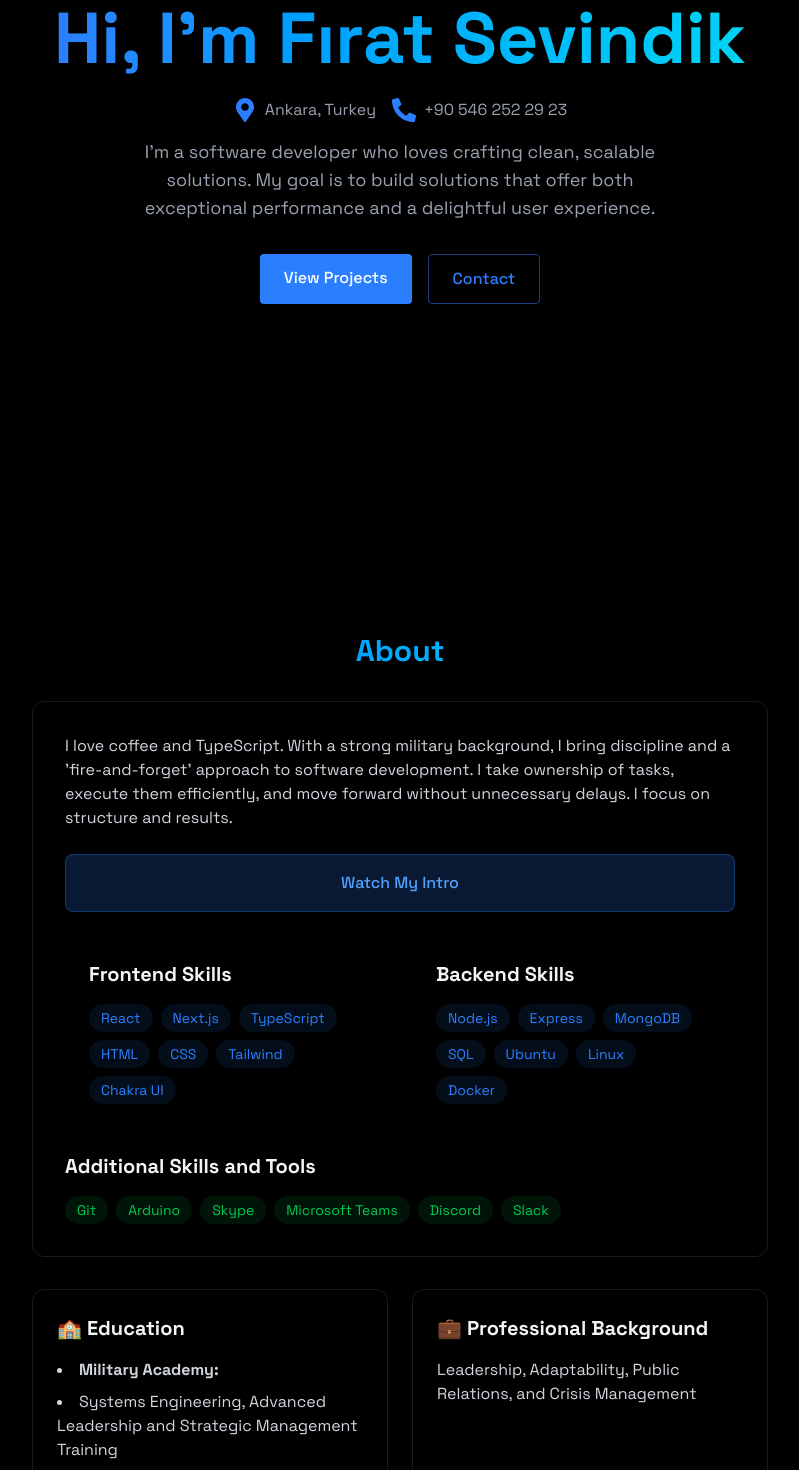
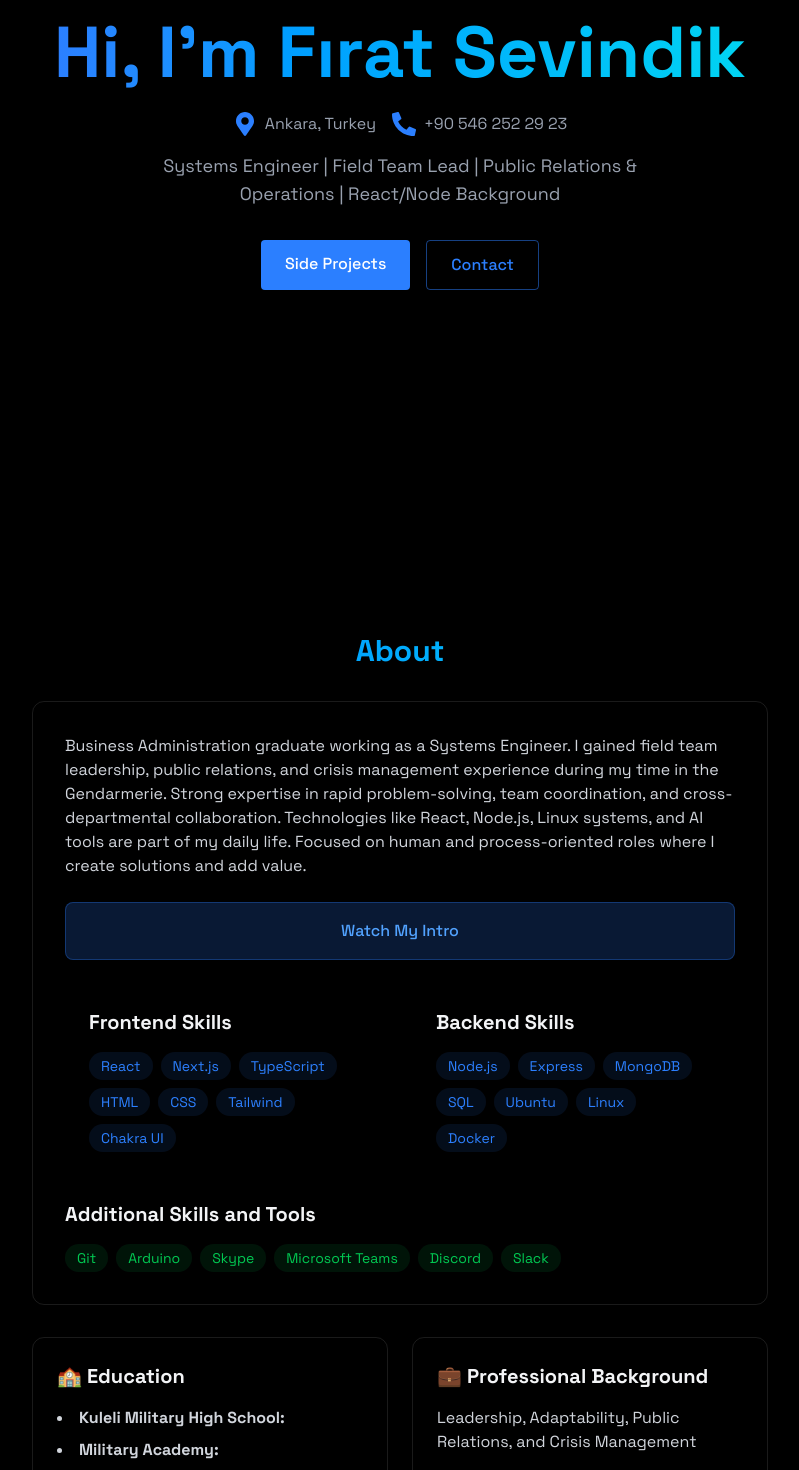
Before and after one commit to fsevindik/portfoliopage, a React (Vite) app: page / in a window 1280 px wide. Shown: the part 280-1750 px from the top of the page, without its empty margins (240-1039 px from the left). Built offline with nearby package versions, Linux system fonts and the light colour scheme; no server answers.

Commit message:
expand portfolio

```diff
--- a/src/components/Footer.jsx
+++ b/src/components/Footer.jsx
@@ -42,6 +42,13 @@ export const Footer = () => {
                             <FaInstagram className="w-6 h-6" />
                         </a>
                     </div>
+
+                    <div className="text-center mb-4">
+                        <p className="text-gray-500 text-sm">
+                            {t("career_note")}
+                        </p>
+                    </div>
+
                     <p className="italic text-sm text-white/70 font-light mb-4">
                         {t("footer_quote")}
                     </p>
--- a/src/components/sections/About.jsx
+++ b/src/components/sections/About.jsx
@@ -113,6 +113,11 @@ export const About = () => {
             <div className="p-6 rounded-xl border-white/10 border hover:-translate-y-1 transition-all">
               <h3 className="text-xl font-bold mb-4">{t("education")}</h3>
               <ul className="list-disc list-inside text-gray-300 space-y-2">
+                   <li>
+                  <strong>
+                    {t("education_highschool")}:
+                  </strong>
+                </li>
                 <li>
                   <strong>
                     {t("education_university")}:
--- a/src/locales/en/translation.json
+++ b/src/locales/en/translation.json
@@ -1,4 +1,5 @@
 {
+
     "greeting": "Hi, I'm Fırat Sevindik",
     "contact_title": "Contact Me",
     "name_placeholder": "Your Name",
@@ -11,13 +12,14 @@
     "view_cv": "View CV",
 
     "about_title": "About",
-    "about_description": "I love coffee and TypeScript. With a strong military background, I bring discipline and a 'fire-and-forget' approach to software development. I take ownership of tasks, execute them efficiently, and move forward without unnecessary delays. I focus on structure and results.",
+    "about_description": "Business Administration graduate working as a Systems Engineer. I gained field team leadership, public relations, and crisis management experience during my time in the Gendarmerie. Strong expertise in rapid problem-solving, team coordination, and cross-departmental collaboration. Technologies like React, Node.js, Linux systems, and AI tools are part of my daily life. Focused on human and process-oriented roles where I create solutions and add value.",
     "frontend_skills": "Frontend Skills",
     "backend_skills": "Backend Skills",
     "additional_skills": "Additional Skills and Tools",
     "education": "🏫 Education",
+    "education_highschool": "Kuleli Military High School",
     "education_university": "Military Academy",
-    "education_description": "Systems Engineering, Advanced Leadership and Strategic Management Training",
+    "education_description": "Systems Engineering, Advanced Leadership and Strategic Management Training, Public Relations",
     "professional_background": "💼 Professional Background",
     "background_abilities": "Leadership, Adaptability, Public Relations, and Crisis Management",
 
@@ -25,9 +27,10 @@
     "view_project": "View Project →",
 
     "home_greeting": "Home",
-    "home_description": "I'm a software developer who loves crafting clean, scalable solutions. My goal is to build solutions that offer both exceptional performance and a delightful user experience.",
-    "view_projects": "View Projects",
+    "home_description": "Systems Engineer | Field Team Lead | Public Relations & Operations | React/Node Background",
+    "view_projects": "Side Projects",
     "contact_me": "Contact",
+    "career_note": "💼 Offers from ~$1500 net/month (with health insurance) will be considered.",
 
     "footer_quote": "What I have done guarantees what I will do.",
     "footer_rights": "© {{year}} FIRAT SEVINDIK All rights reserved.",
@@ -40,9 +43,8 @@
     "project_3_title": "E-Commerce Web App",
     "project_3_description": "A full-stack (MERN) e-commerce app with modern UI, developed using Next.js, featuring user authentication and a customizable product inventory.",
     "project_4_title": "Filmolog: My Personal Movie Journal",
-    "project_4_description": "Hey! This is my movie review site that I built while learning web development. I'm a huge movie fan, so I thought, why not create something fun? Using the MERN stack, I packed it with cool features like user profiles and live comments. It's been amazing to put everything I've learned into practice — and I'm still learning new things to add! The best part is seeing movie lovers chat about their favorite films. Want to see how I built it? Just click the image to check out my code!" ,
+    "project_4_description": "Hey! This is my movie review site that I built while learning web development. I'm a huge movie fan, so I thought, why not create something fun? Using the MERN stack, I packed it with cool features like user profiles and live comments. It's been amazing to put everything I've learned into practice — and I'm still learning new things to add! The best part is seeing movie lovers chat about their favorite films. Want to see how I built it? Just click the image to check out my code!",
 
     "watch_intro_video": "Watch My Intro",
     "close_video": "Close video"
-
-  }
+}
--- a/src/locales/tr/translation.json
+++ b/src/locales/tr/translation.json
@@ -1,4 +1,5 @@
 {
+
     "greeting": "Merhaba, ben Fırat Sevindik",
     "contact_title": "İletişim",
     "name_placeholder": "Adınız",
@@ -11,13 +12,14 @@
     "view_cv": "Özgeçmişi Görüntüle",
 
     "about_title": "Hakkımda",
-    "about_description": "Kahve benden sorulur ve TypeScript'le aram iyidir. Güçlü bir askeri geçmişe sahip olarak, yazılım dünyasına disiplin ve 'at unut' yaklaşımını getiriyorum. Görevleri sahipleniyor, gereksiz gecikmeler olmadan ilerliyorum. Yapı ve sonuç odaklı tasarlıyorum.",
+    "about_description": "İşletme mezunu sistem mühendisiyim. Jandarma teşkilatında saha ekip liderliği, halkla ilişkiler ve kriz yönetimi deneyimi kazandım. Zorluklar karşısında hızlı çözüm üretme, ekip koordinasyonu ve farklı birimlerle eşgüdümlü çalışma konularında güçlü tecrübeye sahibim. React, Node.js, Linux sistemleri ve AI araçları gibi teknolojiler hayatımın bir parçası. İnsan ve süreç odaklı rollerde değer katmaya odaklıyım.",
     "frontend_skills": "Ön Yüz Becerileri",
     "backend_skills": "Arka Yüz Becerileri",
     "additional_skills": "Ek Beceriler ve Araçlar",
     "education": "🏫 Eğitim",
+    "education_highschool": "Kuleli Askeri Lisesi",
     "education_university": "Milli Savunma Üniversitesi",
-    "education_description": "Sistem Mühendisliği, Gelişmiş Strateji ve Liderlik Eğitimi",
+    "education_description": "Sistem Mühendisliği, Gelişmiş Strateji ve Liderlik, Halkla İlişkiler",
     "professional_background": "💼 Profesyonel Geçmiş",
     "background_abilities": "Liderlik, Adaptasyon ve Halkla İlişkiler Uzmanı, Kriz Yönetimi",
 
@@ -25,9 +27,11 @@
     "view_project": "Projeyi Görüntüle →",
 
     "home_greeting": "Anasayfa",
-    "home_description": "Temiz, ölçeklenebilir çalışmalar üretmeyi seven bir yazılımcıyım. Amacım çağı yakalayarak hem performans hem de keyifli bir kullanıcı deneyimi sunan çözümler oluşturmaktır.",
-    "view_projects": "Projeleri Görüntüle",
+    "home_description": "Sistem Mühendisi | Saha Ekip Lideri | Halkla İlişkiler & Operasyon | React/Node Altyapısı",
+    "view_projects": "Yan Projeler",
     "contact_me": "İletişim",
+    "career_note": "💼 Aylık 1500 USD civarı net gelir ve sağlık sigortası içeren teklifler dikkate alınacaktır.",
+
     "footer_quote": "Yaptıklarım, yapacaklarımın garantisidir.",
     "footer_rights": "© {{year}} FIRAT SEVİNDİK Bütün hakları saklıdır.",
 
@@ -43,5 +47,4 @@
 
     "watch_intro_video": "Tanıtım Videosunu İzle",
     "close_video": "Videoyu kapat"
-
-  }
+}
```
Lines whose indentation alone changed are shown as unchanged.
